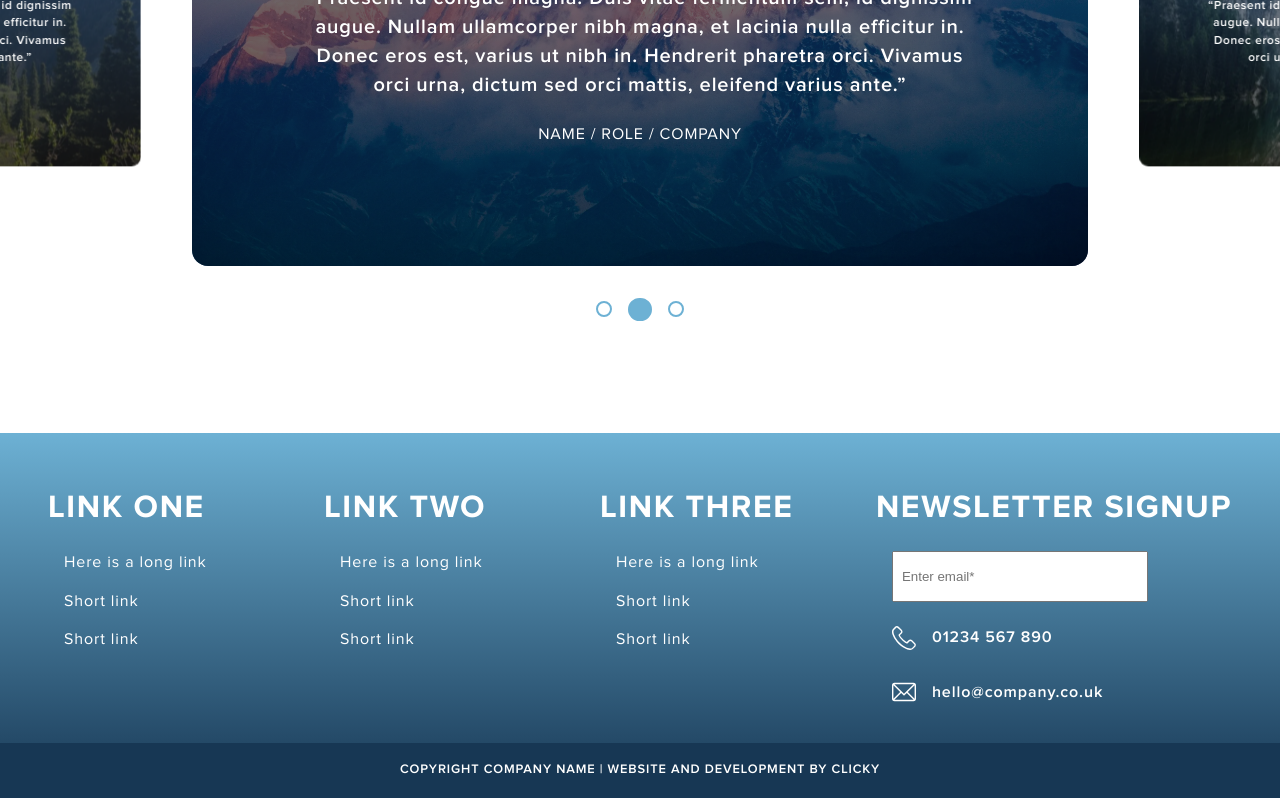
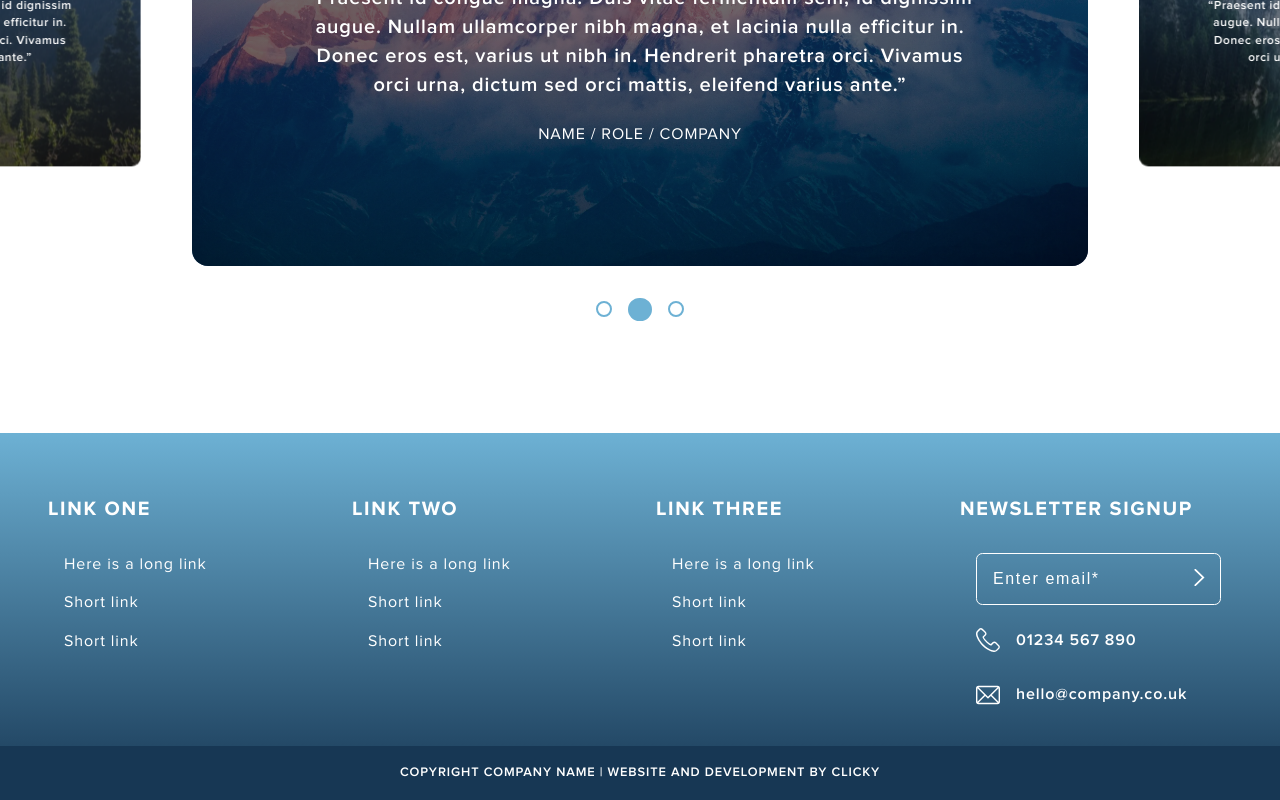
Before and after one commit to Dawid-Klos/clicky-dev-test, a Next.js app: page / in a window 1280 px wide. Shown: the part 1727-2527 px from the top of the page. Built offline with nearby package versions, Linux system fonts and the light colour scheme.

Commit message:
style: update focus and hover state styles

```diff
--- a/src/components/Nav/Nav.scss
+++ b/src/components/Nav/Nav.scss
@@ -86,7 +86,8 @@
       transition: transform 0.4s;
     }
 
-    &:hover:after {
+    &:hover:after,
+    &:focus:after {
       transform: scaleX(1);
     }
   }
--- a/src/styles/_elements.scss
+++ b/src/styles/_elements.scss
@@ -28,21 +28,31 @@ h2 {
 
 h3 {
   letter-spacing: 1.63px;
-  font-size: 2rem;
+  font-size: 1.1rem;
+  line-height: normal;
   font-weight: 700;
+
+  @include screen_md {
+    font-size: 1.25rem;
+  }
 }
 
 a {
+  max-width: max-content;
   color: $sea-blue;
   letter-spacing: 3.28px;
   font-size: 1.25rem;
   font-weight: 600;
   text-transform: uppercase;
+  transition: color 0.3s ease;
 
   &:focus {
-    border-radius: 1rem;
-    outline: 0.2rem medium $light-navy-blue;
-    outline-offset: 0.25rem;
+    outline: 0;
+    color: $light-navy-blue;
+  }
+
+  &:hover {
+    color: $sea-blue;
   }
 
   @include screen_lg {
@@ -54,7 +64,6 @@ button {
   border: none;
   background: none;
   cursor: pointer;
-  outline-color: $light-navy-blue;
 
   @include screen_lg {
     font-size: 0.875rem;
@@ -63,5 +72,33 @@ button {
   &:focus {
     outline: 0.15rem solid $light-navy-blue;
     outline-offset: 0.25rem;
+    box-shadow: 0 4px 32px rgba($sea-blue, 0.45);
   }
 }
+
+input {
+  position: relative;
+  outline: none;
+  border: 0.12rem solid $white;
+  border-radius: 0.4rem;
+  background: transparent;
+
+  padding-left: 0.5rem;
+
+  color: $white;
+  font-size: 1rem;
+  padding-left: 0.5rem;
+  letter-spacing: 1.63px;
+
+  &::placeholder {
+    color: $white;
+    font-size: 1rem;
+    padding-left: 0.5rem;
+    letter-spacing: 1.63px;
+  }
+
+  &:focus {
+    border: 0.12rem solid $sea-blue;
+    box-shadow: 0 4px 36px rgba($sea-blue, 0.24);
+  }
+}
```
